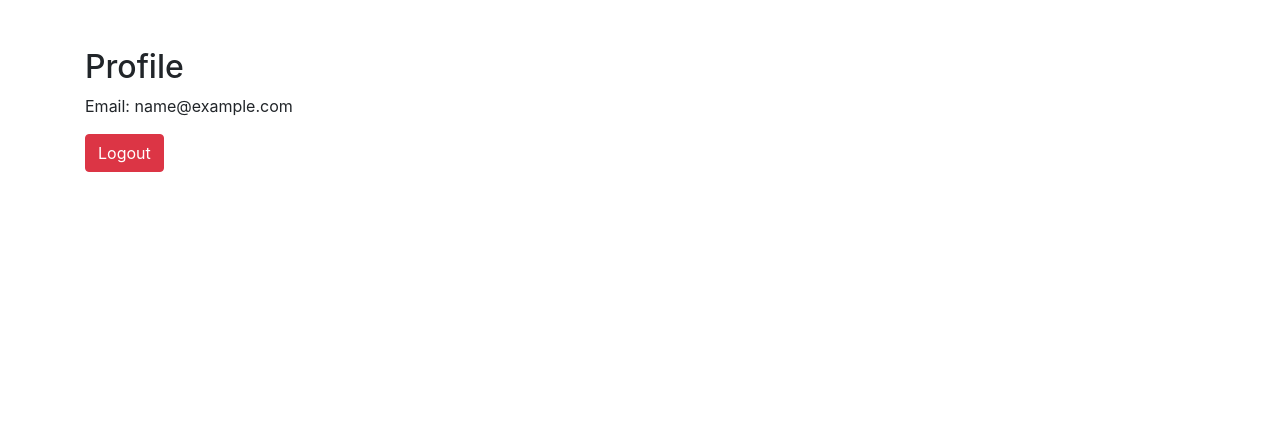
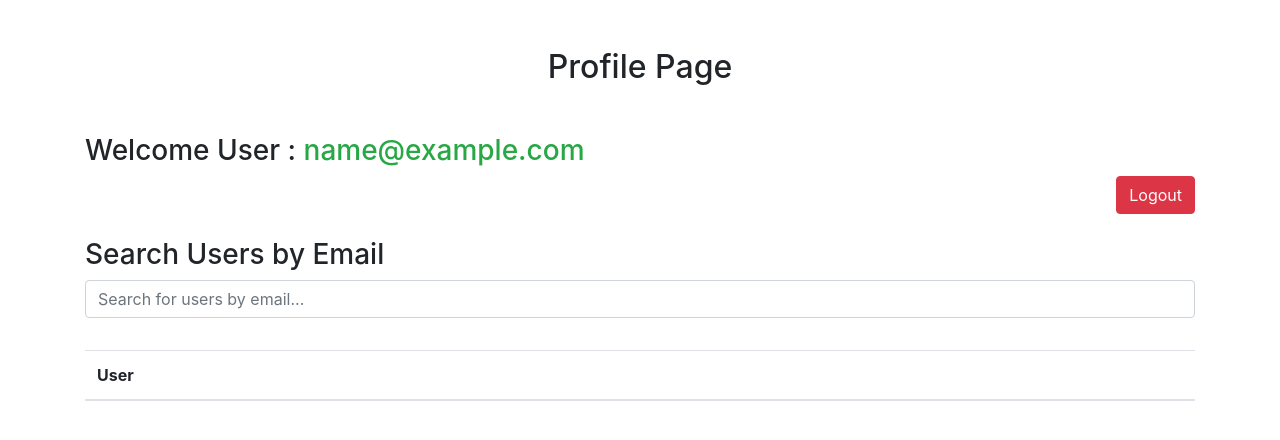
Before and after one commit to ahnas/social-network, a Django app: page /profile/ in a window 1280 px wide. Shown: the top 440 px of the page. Run offline with Django 5.2, Linux system fonts and the light colour scheme; the visitor is signed in with stand-in values (Sample User, id 1); lists and menus that the app fills with data are empty; some libraries are stand-ins or nearby versions.

Commit message:
API Functionalities for User Search

```diff
--- a/users/serializers.py
+++ b/users/serializers.py
@@ -37,3 +37,8 @@ class LoginSerializer(serializers.Serializer):
             'email': email,
             'password': password,
         }
+
+class UserSerializer(serializers.ModelSerializer):
+    class Meta:
+        model = User
+        fields = ['email', 'is_active', 'is_staff']
--- a/users/templates/profile.html
+++ b/users/templates/profile.html
@@ -1,24 +1,123 @@
-
 <!DOCTYPE html>
 <html lang="en">
+
 <head>
     <meta charset="UTF-8">
     <meta name="viewport" content="width=device-width, initial-scale=1.0">
     <title>Profile</title>
     <link href="https://maxcdn.bootstrapcdn.com/bootstrap/4.5.2/css/bootstrap.min.css" rel="stylesheet">
+    <link rel="stylesheet" href="https://cdn.jsdelivr.net/npm/bootstrap-icons@1.5.0/font/bootstrap-icons.css">
 </head>
+
 <body>
     <div class="container">
-        <h2 class="mt-5">Profile</h2>
-        <p>Email: {{ email }}</p>
-        <form method="POST" action="{% url 'logout' %}">
+        <h2 class="mt-5 text-center">Profile Page</h2>
+
+        <h3 class=" mt-5">Welcome User : <span class="text-success">{{ email }}</span> </h3>
+        <form method="POST" action="{% url 'logout' %}" class="text-right">
             {% csrf_token %}
             <button type="submit" class="btn btn-danger">Logout</button>
         </form>
+
+        <div class="mt-4">
+            <h3>Search Users by Email</h3>
+            <input type="text" class="form-control" id="searchInput" placeholder="Search for users by email...">
+            <div class="mt-3">
+                <div>
+                <div id="recordCount"></div>
+                <nav aria-label="Page navigation" id="paginationControls" class="mt-3">
+                    <ul class="pagination">
+                    </ul>
+                </nav>
+            </div>
+                <table class="table table-striped" id="searchResults">
+                    <thead>
+                        <tr>
+                            <th>User</th>
+                        </tr>
+                    </thead>
+                    <tbody>
+
+                    </tbody>
+                </table>
+
+
+            </div>
+        </div>
     </div>
 
-    <script src="https://code.jquery.com/jquery-3.5.1.slim.min.js"></script>
+    <script src="https://code.jquery.com/jquery-3.5.1.min.js"></script>
     <script src="https://cdn.jsdelivr.net/npm/@popperjs/core@2.9.3/dist/umd/popper.min.js"></script>
     <script src="https://maxcdn.bootstrapcdn.com/bootstrap/4.5.2/js/bootstrap.min.js"></script>
+
+    <script>
+        $(document).ready(function () {
+            let currentPage = 1;
+            const loggedInEmail = "{{ email }}";
+
+            function fetchUsers(query, page = 1) {
+                $.ajax({
+                    url: "{% url 'user_search' %}",
+                    type: 'GET',
+                    data: {
+                        'query': query,
+                        'page': page
+                    },
+                    success: function (data) {
+                        $('#searchResults tbody').html('');
+                        $('#recordCount').text(`Showing ${data.results.length} of ${data.count} records`);
+
+                        if (data.results.length > 0) {
+                            $.each(data.results, function (index, user) {
+                                $('#searchResults tbody').append('<tr><td>' + (index + 1) + ': ' + user.email + '</td></tr>');
+                            });
+                            $('#paginationControls ul').html('');
+                            if (data.previous) {
+                                $('#paginationControls ul').append(`
+                                    <li class="page-item">
+                                        <button class="btn btn-success  mr-5" href="#" id="prevButton">Previous</button>
+                                    </li>
+                                `);
+                            }
+                            if (data.next) {
+                                $('#paginationControls ul').append(`
+                                    <li class="page-item">
+                                        <button class="btn btn-success" href="#" id="nextButton">Next</button>
+                                    </li>
+                                `);
+                            }
+                        } else {
+                            $('#searchResults tbody').html('<tr><td>No users found.</td></tr>');
+                        }
+                    }
+                });
+            }
+
+            $('#searchInput').on('input', function () {
+                let query = $(this).val();
+                currentPage = 1;
+                if (query.length > 0) {
+                    fetchUsers(query, currentPage);
+                } else {
+                    $('#searchResults tbody').html('');
+                    $('#recordCount').text('');
+                    $('#paginationControls ul').html('');
+                }
+            });
+            $(document).on('click', '#nextButton', function(e) {
+                e.preventDefault();
+                currentPage++;
+                let query = $('#searchInput').val();
+                fetchUsers(query, currentPage);
+            });
+            $(document).on('click', '#prevButton', function(e) {
+                e.preventDefault();
+                currentPage--;
+                let query = $('#searchInput').val();
+                fetchUsers(query, currentPage);
+            });
+        });
+    </script>
 </body>
+
 </html>
--- a/users/urls.py
+++ b/users/urls.py
@@ -8,4 +8,5 @@ urlpatterns = [
     path('', login_view, name='loginf'),
     path('profile/', profile_view, name='profile'),
     path('logout/', logout_view, name='logout'),
+    path('search/', user_search, name='user_search'),
 ]
--- a/users/views.py
+++ b/users/views.py
@@ -7,6 +7,9 @@ from rest_framework_simplejwt.tokens import AccessToken
 from django.contrib.auth.decorators import login_required
 from django.contrib.auth import login,logout
 import logging
+from rest_framework.decorators import api_view
+from django.core.paginator import Paginator
+from django.http import JsonResponse
 
 logger = logging.getLogger(__name__)
 
@@ -26,7 +29,6 @@ class LoginView(APIView):
         if serializer.is_valid():
             email = serializer.validated_data['email']
             password = serializer.validated_data['password']
-
             user = authenticate(email=email, password=password)
             if user is not None:
                 login(request, user)
@@ -53,3 +55,20 @@ def profile_view(request):
 def logout_view(request):
     logout(request)
     return redirect('loginf')
+
+
+@api_view(['GET'])
+def user_search(request):
+    query = request.GET.get('query', '')
+    users = User.objects.filter(email__icontains=query)
+
+    paginator = Paginator(users, 10)
+    page_number = request.GET.get('page')
+    page_obj = paginator.get_page(page_number)
+
+    return Response({
+        'results': [{'email': user.email,} for user in page_obj],
+        'count': paginator.count,
+        'next': page_obj.has_next(),
+        'previous': page_obj.has_previous()
+    })
```
Also changed, not shown: users/admin.py (+11 -9 lines).
